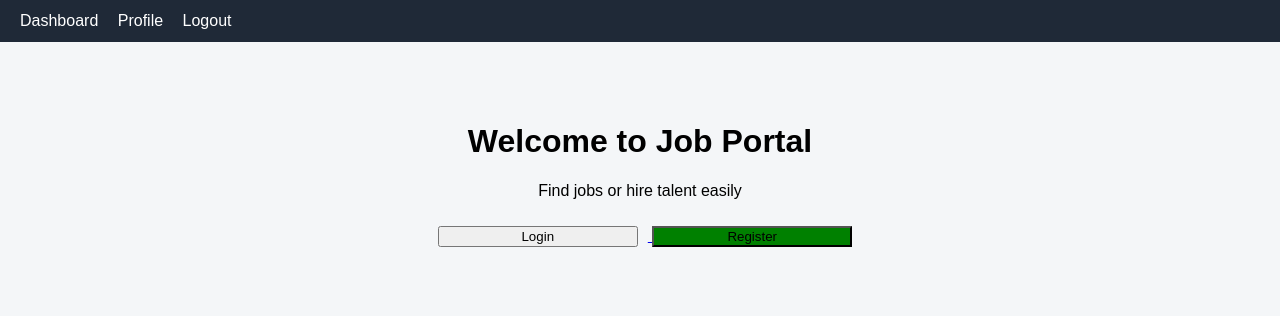
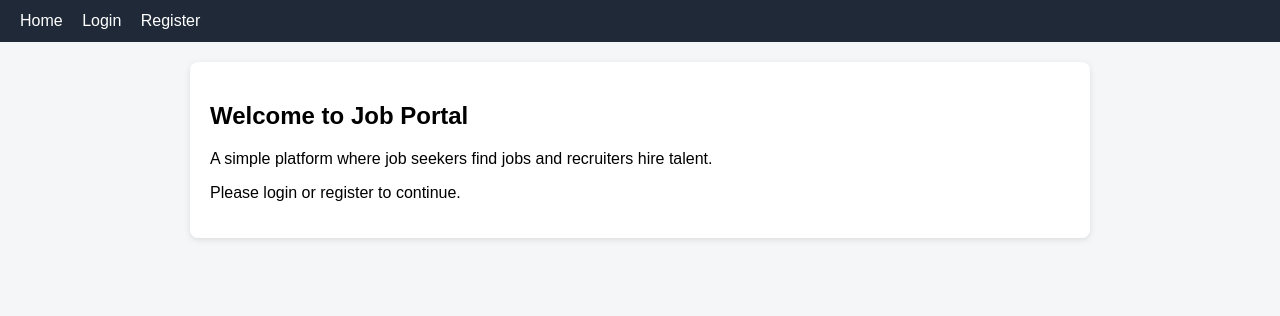
Before and after one commit to ashiqurzammansm/JobPortal-By-Django, a Django app: page / in a window 1280 px wide. Shown: the top 316 px of the page. Run offline with Django 4.2, Linux system fonts and the light colour scheme.

Commit message:
Last day

```diff
--- a/SmAshiqurzamman_ID_JobPortal/urls.py
+++ b/SmAshiqurzamman_ID_JobPortal/urls.py
@@ -1,20 +1,9 @@
 from django.contrib import admin
 from django.urls import path, include
-from django.conf import settings
-from django.conf.urls.static import static
-from accounts.views import profile_redirect
-from django.shortcuts import render
-
-def home(request):
-    return render(request, 'home.html')
+from accounts import views
 
 urlpatterns = [
-    path('', home),
     path('admin/', admin.site.urls),
-
-    path('profile/', profile_redirect),
+    path('', views.home),
     path('', include('accounts.urls')),
 ]
-
-if settings.DEBUG:
-    urlpatterns += static(settings.MEDIA_URL, document_root=settings.MEDIA_ROOT)
--- a/accounts/urls.py
+++ b/accounts/urls.py
@@ -1,21 +1,24 @@
 from django.urls import path
-from .views import *
+from accounts import views
 
 urlpatterns = [
-    path('register/', register),
-    path('login/', login_view),
-    path('logout/', logout_view),
-    path('dashboard/', dashboard),
+    path('register/', views.register),
+    path('login/', views.login_view),
+    path('logout/', views.logout_view),
 
-    path('profile/', profile_redirect),
-    path('jobseeker/profile/', jobseeker_profile),
-    path('recruiter/profile/', recruiter_profile),
+    path('dashboard/', views.dashboard),
 
-    path('jobs/', job_list),
-    path('job/apply/<int:job_id>/', apply_job),
-    path('applied/jobs/', applied_jobs),
+    path('profile/', views.profile_redirect),
+    path('jobseeker/profile/', views.jobseeker_profile),
+    path('recruiter/profile/', views.recruiter_profile),
 
-    path('job/<int:job_id>/applicants/', job_applicants),
-    path('application/<int:app_id>/<str:status>/', update_application_status),
-    path('job/delete/<int:job_id>/', delete_job),
+    path('jobs/', views.job_list),
+    path('job/apply/<int:job_id>/', views.apply_job),
+    path('applied/jobs/', views.applied_jobs),
+
+    path('job/post/', views.post_job),
+    path('job/edit/<int:job_id>/', views.edit_job),
+    path('job/delete/<int:job_id>/', views.delete_job),
+
+    path('job/<int:job_id>/applicants/', views.job_applicants),
 ]
--- a/accounts/views.py
+++ b/accounts/views.py
@@ -1,8 +1,11 @@
 from django.shortcuts import render, redirect, get_object_or_404
 from django.contrib.auth import authenticate, login, logout
 from django.contrib.auth.decorators import login_required
-from django.contrib import messages
 from .models import Job, JobApplication, JobSeekerProfile, RecruiterProfile
+
+
+def home(request):
+    return render(request, 'home.html')
 
 
 def register(request):
@@ -39,7 +42,7 @@ def logout_view(request):
     return redirect('/login/')
 
 
-@login_required
+@login_required(login_url='/login/')
 def dashboard(request):
     if request.user.user_type == 'jobseeker':
         return render(request, 'dashboard_jobseeker.html')
@@ -48,42 +51,14 @@ def dashboard(request):
     return render(request, 'dashboard_recruiter.html', {'jobs': jobs})
 
 
-
-@login_required
+@login_required(login_url='/login/')
 def profile_redirect(request):
     if request.user.user_type == 'jobseeker':
         return redirect('/jobseeker/profile/')
     return redirect('/recruiter/profile/')
 
 
-# ---------- JOBSEEKER PROFILE ----------
-@login_required
-def jobseeker_profile(request):
-    profile, _ = JobSeekerProfile.objects.get_or_create(user=request.user)
-
-    if request.method == 'POST':
-        if request.FILES.get('profile_image'):
-            request.user.profile_image = request.FILES.get('profile_image')
-            request.user.save()
-
-        profile.full_name = request.POST['full_name']
-        profile.skills = request.POST['skills']
-        profile.experience_years = request.POST['experience_years']
-        profile.job_type = request.POST['job_type']
-        profile.preferred_location = request.POST['preferred_location']
-        profile.expected_salary = request.POST['expected_salary']
-
-        if request.FILES.get('resume'):
-            profile.resume = request.FILES.get('resume')
-
-        profile.save()
-        return redirect('/dashboard/')
-
-    return render(request, 'jobseeker_profile.html', {'profile': profile})
-
-
-# ---------- RECRUITER PROFILE ----------
-@login_required
+@login_required(login_url='/login/')
 def recruiter_profile(request):
     profile, _ = RecruiterProfile.objects.get_or_create(user=request.user)
 
@@ -96,47 +71,79 @@ def recruiter_profile(request):
     return render(request, 'recruiter_profile.html', {'profile': profile})
 
 
-@login_required
+@login_required(login_url='/login/')
+def jobseeker_profile(request):
+    profile, _ = JobSeekerProfile.objects.get_or_create(user=request.user)
+
+    if request.method == 'POST':
+        profile.full_name = request.POST['full_name']
+        profile.skills = request.POST['skills']
+        profile.experience_years = request.POST['experience_years']
+        profile.save()
+        return redirect('/dashboard/')
+
+    return render(request, 'jobseeker_profile.html', {'profile': profile})
+
+
+@login_required(login_url='/login/')
 def job_list(request):
-    query = request.GET.get('q')
     jobs = Job.objects.all()
-    if query:
-        jobs = jobs.filter(title__icontains=query)
     return render(request, 'job_list.html', {'jobs': jobs})
 
 
-@login_required
-def apply_job(request, job_id):
-    job = get_object_or_404(Job, id=job_id)
-    if JobApplication.objects.filter(job=job, jobseeker=request.user).exists():
-        return redirect('/applied/jobs/')
-    JobApplication.objects.create(job=job, jobseeker=request.user)
-    return redirect('/applied/jobs/')
+@login_required(login_url='/login/')
+def post_job(request):
+    if request.method == 'POST':
+        Job.objects.create(
+            recruiter=request.user,
+            title=request.POST['title'],
+            description=request.POST['description']
+        )
+        return redirect('/dashboard/')
+    return render(request, 'post_job.html')
 
 
-@login_required
-def applied_jobs(request):
-    apps = JobApplication.objects.filter(jobseeker=request.user)
-    return render(request, 'applied_jobs.html', {'applications': apps})
+@login_required(login_url='/login/')
+def edit_job(request, job_id):
+    job = get_object_or_404(Job, id=job_id, recruiter=request.user)
+
+    if request.method == 'POST':
+        job.title = request.POST['title']
+        job.description = request.POST['description']
+        job.save()
+        return redirect('/dashboard/')
+
+    return render(request, 'edit_job.html', {'job': job})
 
 
-@login_required
-def job_applicants(request, job_id):
-    job = get_object_or_404(Job, id=job_id, recruiter=request.user)
-    apps = JobApplication.objects.filter(job=job)
-    return render(request, 'job_applicants.html', {'applications': apps, 'job': job})
-
-
-@login_required
-def update_application_status(request, app_id, status):
-    app = get_object_or_404(JobApplication, id=app_id, job__recruiter=request.user)
-    app.status = status
-    app.save()
-    return redirect(f'/job/{app.job.id}/applicants/')
-
-
-@login_required
+@login_required(login_url='/login/')
 def delete_job(request, job_id):
     job = get_object_or_404(Job, id=job_id, recruiter=request.user)
     job.delete()
     return redirect('/dashboard/')
+
+
+@login_required(login_url='/login/')
+def apply_job(request, job_id):
+    job = get_object_or_404(Job, id=job_id)
+
+    if not JobApplication.objects.filter(job=job, jobseeker=request.user).exists():
+        JobApplication.objects.create(job=job, jobseeker=request.user)
+
+    return redirect('/applied/jobs/')
+
+
+@login_required(login_url='/login/')
+def applied_jobs(request):
+    applications = JobApplication.objects.filter(jobseeker=request.user)
+    return render(request, 'applied_jobs.html', {'applications': applications})
+
+
+@login_required(login_url='/login/')
+def job_applicants(request, job_id):
+    job = get_object_or_404(Job, id=job_id, recruiter=request.user)
+    applications = JobApplication.objects.filter(job=job)
+    return render(request, 'job_applicants.html', {
+        'job': job,
+        'applications': applications
+    })
--- a/templates/base.html
+++ b/templates/base.html
@@ -31,39 +31,25 @@
             text-decoration: underline;
         }
 
-        nav img {
-            width: 36px;
-            height: 36px;
-            border-radius: 50%;
-            object-fit: cover;
-        }
-
         .container {
-            max-width: 1100px;
+            max-width: 900px;
             margin: auto;
             padding: 20px;
         }
 
         .card {
             background: white;
-            padding: 16px;
+            padding: 20px;
             border-radius: 8px;
-            margin-bottom: 15px;
-            box-shadow: 0 2px 6px rgba(0,0,0,0.08);
+            box-shadow: 0 2px 6px rgba(0,0,0,0.1);
         }
 
-        .btn {
-            display: inline-block;
-            padding: 8px 14px;
+        button {
             background: #2563eb;
             color: white;
-            text-decoration: none;
-            border-radius: 6px;
-            font-size: 14px;
-        }
-
-        .btn:hover {
-            background: #1d4ed8;
+            border: none;
+            padding: 10px 16px;
+            cursor: pointer;
         }
     </style>
 </head>
@@ -72,23 +58,20 @@
 
 <nav>
     <div>
-        <a href="/dashboard/">Dashboard</a>
+        <a href="/">Home</a>
 
-        {% if user.is_authenticated and user.user_type == 'jobseeker' %}
-            <a href="/jobs/">Jobs</a>
-            <a href="/applied/jobs/">Applied Jobs</a>
+        {% if user.is_authenticated %}
+            <a href="/dashboard/">Dashboard</a>
+            <a href="/profile/">Profile</a>
+            <a href="/logout/">Logout</a>
+        {% else %}
+            <a href="/login/">Login</a>
+            <a href="/register/">Register</a>
         {% endif %}
-
-        {% if user.is_authenticated and user.user_type == 'recruiter' %}
-            <a href="/dashboard/">My Jobs</a>
-        {% endif %}
-
-        <a href="/profile/">Profile</a>
-        <a href="/logout/">Logout</a>
     </div>
 
     {% if user.is_authenticated and user.profile_image %}
-        <img src="{{ user.profile_image.url }}">
+        <img src="{{ user.profile_image.url }}" width="36" height="36" style="border-radius:50%;">
     {% endif %}
 </nav>
 
--- a/templates/home.html
+++ b/templates/home.html
@@ -1,21 +1,14 @@
 {% extends 'base.html' %}
 {% block content %}
 
-<div style="text-align:center; padding:40px 10px;">
-    <h1>Welcome to Job Portal</h1>
-    <p>Find jobs or hire talent easily</p>
+<div class="card">
+    <h2>Welcome to Job Portal</h2>
+    <p>A simple platform where job seekers find jobs and recruiters hire talent.</p>
 
     {% if not user.is_authenticated %}
-        <a href="/login/">
-            <button style="width:200px; margin:10px;">Login</button>
-        </a>
-        <a href="/register/">
-            <button style="width:200px; background:green;">Register</button>
-        </a>
+        <p>Please login or register to continue.</p>
     {% else %}
-        <a href="/dashboard/">
-            <button style="width:200px;">Go to Dashboard</button>
-        </a>
+        <p>Go to your dashboard to continue.</p>
     {% endif %}
 </div>
 
```
Also changed, not shown: templates/dashboard_recruiter.html (+7 -5 lines), templates/edit_job.html (added, +23 -0 lines), templates/login.html (+8 -18 lines), templates/post_job.html (+11 -15 lines), templates/recruiter_profile.html (+7 -6 lines), templates/register.html (+16 -30 lines), db.sqlite3.
